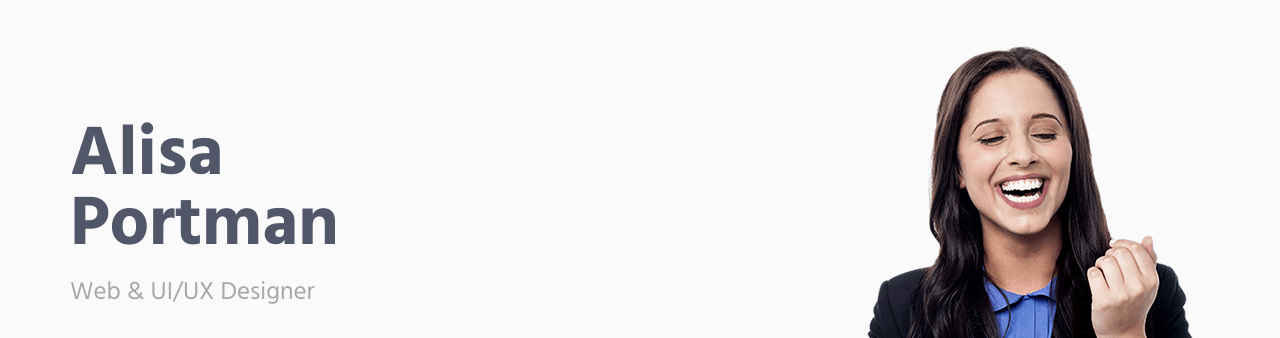
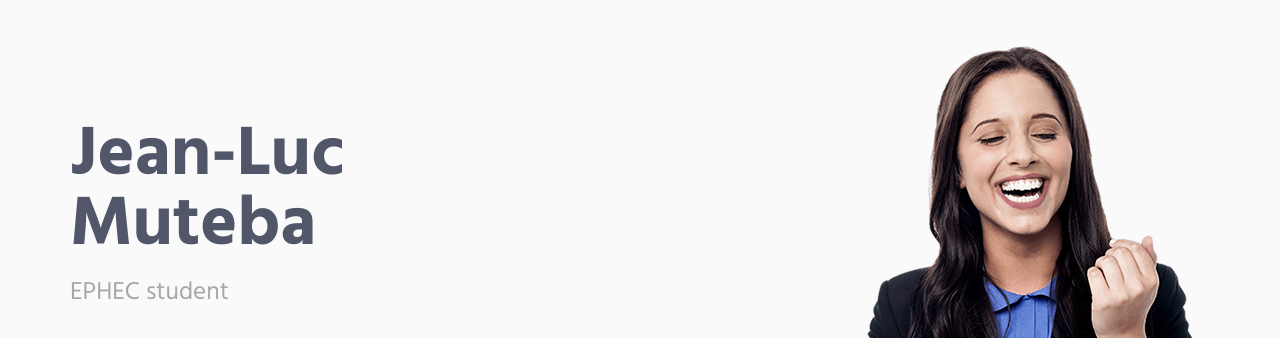
Before and after one commit to Nighteba/nighteba.github.io, a plain HTML site: page index.html in a window 1280 px wide. Shown: the part 99-437 px from the top of the page. Drawn offline with Linux system fonts and the light colour scheme; files whose address does not match are found by name.

Commit message:
Update index.html

```diff
--- a/index.html
+++ b/index.html
@@ -86,8 +86,8 @@
                 <div class="row">
                     <div class="col-sm-6 sm-margin-b-60">
                         <div class="margin-b-30">
-                            <h1 class="promo-block-title">Alisa <br/> Portman</h1>
-                            <p class="promo-block-text">Web &amp; UI/UX Designer</p>
+                            <h1 class="promo-block-title">Jean-Luc <br/> Muteba</h1>
+                            <p class="promo-block-text">EPHEC student</p>
                         </div>
                         <ul class="list-inline">
                             <li><a href="#" class="social-icons"><i class="icon-social-facebook"></i></a></li>
```
